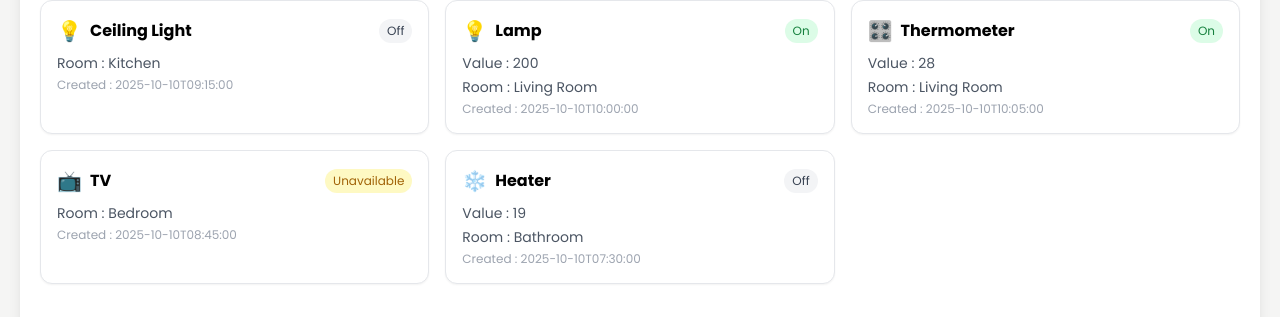
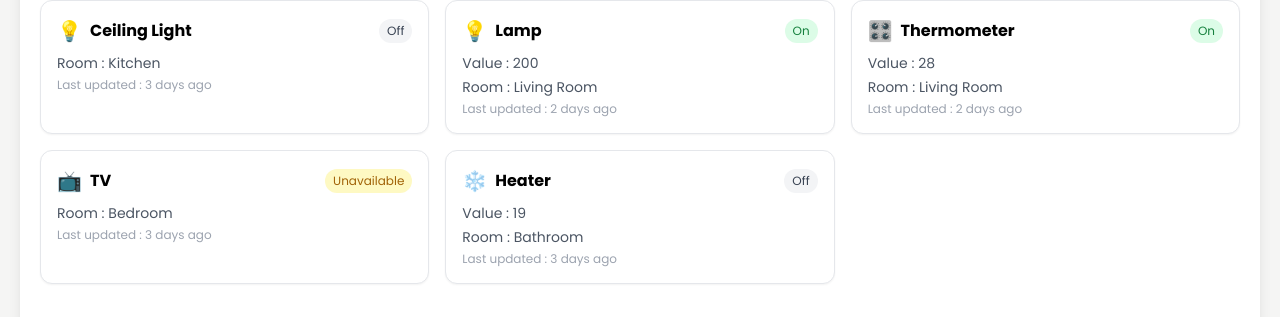
Before and after one commit to daadaamed/glados-poc, a Vue app in the folder glados-front-draft-master/: page /dashboard in a window 1280 px wide. Shown: the part 287-604 px from the top of the page. Built offline with nearby package versions, Linux system fonts and the light colour scheme.

Commit message:
Feature UI : add last updated at format in cards

```diff
--- a/glados-front-draft-master/src/components/dashboard/EntityCard.vue
+++ b/glados-front-draft-master/src/components/dashboard/EntityCard.vue
@@ -13,7 +13,7 @@
     <div class="text-sm text-gray-600 space-y-1">
       <div v-if="entity.value !== null">Value : <span class="font-medium">{{ entity.value }}</span></div>
       <div>Room : <span class="font-medium">{{ entity.room }}</span></div>
-      <div class="text-xs text-gray-400">Created : {{ entity.created_at }}</div>
+      <div class="text-xs text-gray-400">Last updated : {{ formattedDate }}</div>
     </div>
   </div>
 </template>
@@ -38,6 +38,22 @@ export default {
       }
       return map[this.entity.type] || "🔧"
     },
+    formattedDate() {
+      const now = new Date()
+      const created = new Date(this.entity.created_at)
+      const diffMs = now - created
+      const diffDays = Math.floor(diffMs / (1000 * 60 * 60 * 24))
+
+      if (diffDays === 0) return "today"
+      if (diffDays === 1) return "yesterday"
+      if (diffDays < 30) return `${diffDays} days ago`
+      if (diffDays < 365) {
+        const months = Math.floor(diffDays / 30)
+        return `${months} months ago`
+      }
+      const years = Math.floor(diffDays / 365)
+      return `${years} ${years > 1 ? "years" : "year"} ago`
+    },
     statusBadgeClass() {
       const base = "text-xs px-2 py-1 rounded-full capitalize"
       if (this.entity.status === "on") return `${base} bg-green-100 text-green-700`
```
